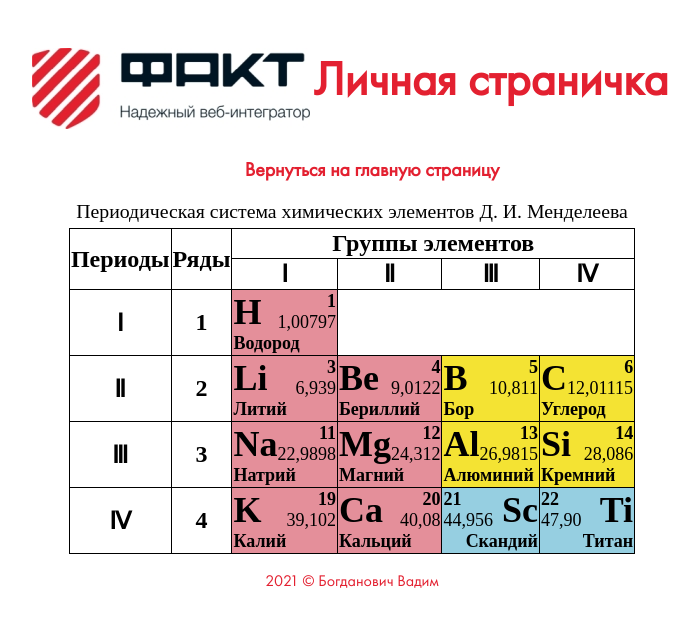
After one commit to Kenny-MGN/bogdanovich-hw, a PHP site: page /subpages/mend.html in a window 1280 px wide. The commit adds this page. Shown: the top 627 px of the page, without its empty margins (288-987 px from the left). Run offline with PHP 8.4, Linux system fonts and the light colour scheme.

Commit message:
17.11.21

```diff
--- a/styles/main.css
+++ b/styles/main.css
@@ -10,21 +10,30 @@
 body {
     font-family: FuturaPT, Arial, sans-serif;
     font-size: medium;
-    width: 55%;
+    width: 50%;
     margin-left: auto;
     margin-right: auto;
 }
 header {
-    line-height: 81px;
     font-size: 300%;
     font-weight: bold;
 }
-header, section, footer {
-    text-align: center;
+nav > ul{
+    font-size: large;
+    list-style-type: none;
 }
-h1 {
-    font-size: 200%;
+nav ul li { display: inline; }
+nav ul li a:hover, .red_color {color: rgb(227, 32, 48);}
+nav ul li a {
+    text-decoration: none;
+    font-size: 110%;
 }
+header, section, footer { text-align: center; }
+header a img:hover{
+    transform: scale(1.2);
+    transition: all 1s;
+}
+h1 { font-size: 200%; }
 .bio_text {
     width: 50%;
     text-align: justify;
@@ -32,21 +41,8 @@ h1 {
     padding: 10px;
     vertical-align: center;
 }
-.css_table {
-    display: table;
-}
-.table_row {
-    display: table-row;
-}
-.table_cell {
-    display: table-cell;
-}
-.float_left {
-    float: left;
-}
-.red_color {
-    color: rgb(227, 32, 48);
-}
-footer {
-    clear: left;
-}
+.css_table { display: table; }
+.table_row { display: table-row; }
+.table_cell { display: table-cell; }
+.float_left { float: left; }
+footer { clear: left; }
--- /dev/null
+++ b/styles/mend.css
@@ -0,0 +1,79 @@
+table, th, td { border: thin solid black; }
+table {
+    margin-left: auto;
+    margin-right: auto;
+    font-family: "Times New Roman", Georgia serif;
+    font-size: large;
+    text-align: center;
+    vertical-align: middle;
+    border-collapse: collapse;
+}
+caption {
+    font-size: 110%;
+    margin-bottom: 5px;
+}
+th, .period, .line {
+    font-size: x-large;
+    font-weight: bold;
+}
+a:link, a:visited {
+    text-decoration: none;
+    color: inherit;
+}
+td.chem_element:hover {
+    transform: scale(1.3);
+    transition: all 0.5s;
+}
+.element_cell {
+    display: grid;
+    grid-template-areas:    "symbol number"
+                            "symbol mass"
+                            "name name";
+    font-weight: bold;
+}
+.element_cell_reflect {
+    display: grid;
+    grid-template-areas:    "number symbol"
+                            "mass symbol"
+                            "name name";
+    font-weight: bold;
+}
+.element_symbol {
+    grid-area: symbol;
+    text-align: left;
+    font-size: 200%;
+}
+.element_number {
+    grid-area: number;
+    text-align: right;
+}
+.element_mass {
+    grid-area: mass;
+    text-align: right;
+    font-weight: normal;
+}
+.element_name {
+    grid-area: name;
+    text-align: left;
+}
+.element_symbol_reflect {
+    grid-area: symbol;
+    text-align: right;
+    font-size: 200%;
+}
+.element_number_reflect {
+    grid-area: number;
+    text-align: left;
+}
+.element_mass_reflect {
+    grid-area: mass;
+    text-align: left;
+    font-weight: normal;
+}
+.element_name_reflect {
+    grid-area: name;
+    text-align: right;
+}
+.bright_red     { background-color: rgb(228, 143, 154); }
+.yellow         { background-color: rgb(244, 227, 51); }
+.bright_blue    { background-color: rgb(150, 207, 225); }
--- /dev/null
+++ b/subpages/mend.html
@@ -0,0 +1,190 @@
+<!doctype html>
+<html lang="ru">
+	<head>
+		<meta charset="utf-8">
+		<title>Таблица Менделеева</title>
+		<link rel="stylesheet" href="../styles/main.css">
+		<link rel="stylesheet" href="../styles/mend.css">
+	</head>
+	<body>
+		<header class="red_color">
+			<a href="https://fact.digital/" title="Факт" target="_blank">
+				<img src="../images/fact_logo.jpg" alt="Логотип компании &quot;Факт&quot;" class="float_left" width="278" height="81">
+			</a>
+			<p>Личная страничка</p>
+			<nav>
+				<ul>
+					<li><a href="../index.html" title="Вернуться на главную страницу">Вернуться на главную страницу</a></li>
+				</ul>
+			</nav>
+		</header>
+		<main>
+			<table>
+				<caption>Периодическая система химических элементов Д. И. Менделеева</caption>
+				<tr>
+					<th rowspan="2">Периоды</th>
+					<th rowspan="2">Ряды</th>
+					<th colspan="4">Группы элементов</th>
+				</tr>
+				<tr>
+					<th>&#8544;</th>
+					<th>&#8545;</th>
+					<th>&#8546;</th>
+					<th>&#8547;</th>
+				</tr>
+				<tr>
+					<td class="period">&#8544;</td>
+					<td class="line">1</td>
+					<td class="chem_element bright_red">
+						<a href="https://ru.wikipedia.org/wiki/%D0%92%D0%BE%D0%B4%D0%BE%D1%80%D0%BE%D0%B4" title="Водород" target="_blank">
+							<div class="element_cell">
+								<span class="element_symbol">H</span>
+								<span class="element_number">1</span>
+								<span class="element_mass">1,00797</span>
+								<span class="element_name">Водород</span>
+							</div>
+						</a>
+					</td>
+					<td colspan="3"></td>
+				</tr>
+				<tr>
+					<td class="period">&#8545;</td>
+					<td class="line">2</td>
+					<td class="chem_element bright_red">
+						<a href="https://ru.wikipedia.org/wiki/%D0%9B%D0%B8%D1%82%D0%B8%D0%B9" title="Литий" target="_blank">
+							<div class="element_cell">
+								<span class="element_symbol">Li</span>
+								<span class="element_number">3</span>
+								<span class="element_mass">6,939</span>
+								<span class="element_name">Литий</span>
+							</div>
+						</a>
+					</td>
+					<td class="chem_element bright_red">
+						<a href="https://ru.wikipedia.org/wiki/%D0%91%D0%B5%D1%80%D0%B8%D0%BB%D0%BB%D0%B8%D0%B9" title="Бериллий" target="_blank">
+							<div class="element_cell">
+								<span class="element_symbol">Be</span>
+								<span class="element_number">4</span>
+								<span class="element_mass">9,0122</span>
+								<span class="element_name">Бериллий</span>
+							</div>
+						</a>
+					</td>
+					<td class="chem_element yellow">
+						<a href="https://ru.wikipedia.org/wiki/%D0%91%D0%BE%D1%80_(%D1%8D%D0%BB%D0%B5%D0%BC%D0%B5%D0%BD%D1%82)" title="Бор"
+						   target="_blank">
+							<div class="element_cell">
+								<span class="element_symbol">B</span>
+								<span class="element_number">5</span>
+								<span class="element_mass">10,811</span>
+								<span class="element_name">Бор</span>
+							</div>
+						</a>
+					</td>
+					<td class="chem_element yellow">
+						<a href="https://ru.wikipedia.org/wiki/%D0%A3%D0%B3%D0%BB%D0%B5%D1%80%D0%BE%D0%B4" title="Углерод" target="_blank">
+							<div class="element_cell">
+								<span class="element_symbol">C</span>
+								<span class="element_number">6</span>
+								<span class="element_mass">12,01115</span>
+								<span class="element_name">Углерод</span>
+							</div>
+						</a>
+					</td>
+				</tr>
+				<tr>
+					<td class="period">&#8546;</td>
+					<td class="line">3</td>
+					<td class="chem_element bright_red">
+						<a href="https://ru.wikipedia.org/wiki/%D0%9D%D0%B0%D1%82%D1%80%D0%B8%D0%B9" title="Натрий" target="_blank">
+							<div class="element_cell">
+								<span class="element_symbol">Na</span>
+								<span class="element_number">11</span>
+								<span class="element_mass">22,9898</span>
+								<span class="element_name">Натрий</span>
+							</div>
+						</a>
+					</td>
+					<td class="chem_element bright_red">
+						<a href="https://ru.wikipedia.org/wiki/%D0%9C%D0%B0%D0%B3%D0%BD%D0%B8%D0%B9" title="Магний" target="_blank">
+							<div class="element_cell">
+								<span class="element_symbol">Mg</span>
+								<span class="element_number">12</span>
+								<span class="element_mass">24,312</span>
+								<span class="element_name">Магний</span>
+							</div>
+						</a>
+					</td>
+					<td class="chem_element yellow">
+						<a href="https://ru.wikipedia.org/wiki/%D0%90%D0%BB%D1%8E%D0%BC%D0%B8%D0%BD%D0%B8%D0%B9" title="Алюминий" target="_blank">
+							<div class="element_cell">
+								<span class="element_symbol">Al</span>
+								<span class="element_number">13</span>
+								<span class="element_mass">26,9815</span>
+								<span class="element_name">Алюминий</span>
+							</div>
+						</a>
+					</td>
+					<td class="chem_element yellow">
+						<a href="https://ru.wikipedia.org/wiki/%D0%9A%D1%80%D0%B5%D0%BC%D0%BD%D0%B8%D0%B9" title="Кремний" target="_blank">
+							<div class="element_cell">
+								<span class="element_symbol">Si</span>
+								<span class="element_number">14</span>
+								<span class="element_mass">28,086</span>
+								<span class="element_name">Кремний</span>
+							</div>
+						</a>
+					</td>
+				</tr>
+				<tr>
+					<td class="period">&#8547;</td>
+					<td class="line">4</td>
+					<td class="chem_element bright_red">
+						<a href="https://ru.wikipedia.org/wiki/%D0%9A%D0%B0%D0%BB%D0%B8%D0%B9" title="Калий" target="_blank">
+							<div class="element_cell">
+								<span class="element_symbol">K</span>
+								<span class="element_number">19</span>
+								<span class="element_mass">39,102</span>
+								<span class="element_name">Калий</span>
+							</div>
+						</a>
+					</td>
+					<td class="chem_element bright_red">
+						<a href="https://ru.wikipedia.org/wiki/%D0%9A%D0%B0%D0%BB%D1%8C%D1%86%D0%B8%D0%B9" title="Кальций" target="_blank">
+							<div class="element_cell">
+								<span class="element_symbol">Ca</span>
+								<span class="element_number">20</span>
+								<span class="element_mass">40,08</span>
+								<span class="element_name">Кальций</span>
+							</div>
+						</a>
+					</td>
+					<td class="chem_element bright_blue">
+						<a href="https://ru.wikipedia.org/wiki/%D0%A1%D0%BA%D0%B0%D0%BD%D0%B4%D0%B8%D0%B9" title="Скандий" target="_blank">
+							<div class="element_cell_reflect">
+								<span class="element_symbol_reflect">Sc</span>
+								<span class="element_number_reflect">21</span>
+								<span class="element_mass_reflect">44,956</span>
+								<span class="element_name_reflect">Скандий</span>
+							</div>
+						</a>
+					</td>
+					<td class="chem_element bright_blue">
+						<a href="https://ru.wikipedia.org/wiki/%D0%A2%D0%B8%D1%82%D0%B0%D0%BD_(%D1%8D%D0%BB%D0%B5%D0%BC%D0%B5%D0%BD%D1%82)"
+						   title="Титан" target="_blank">
+							<div class="element_cell_reflect">
+								<span class="element_symbol_reflect">Ti</span>
+								<span class="element_number_reflect">22</span>
+								<span class="element_mass_reflect">47,90</span>
+								<span class="element_name_reflect">Титан</span>
+							</div>
+						</a>
+					</td>
+				</tr>
+			</table>
+		</main>
+		<footer class="red_color">
+			<p>2021 &copy Богданович Вадим</p>
+		</footer>
+	</body>
+</html>
```
Also changed, not shown: index.html (+8 -1 lines).
